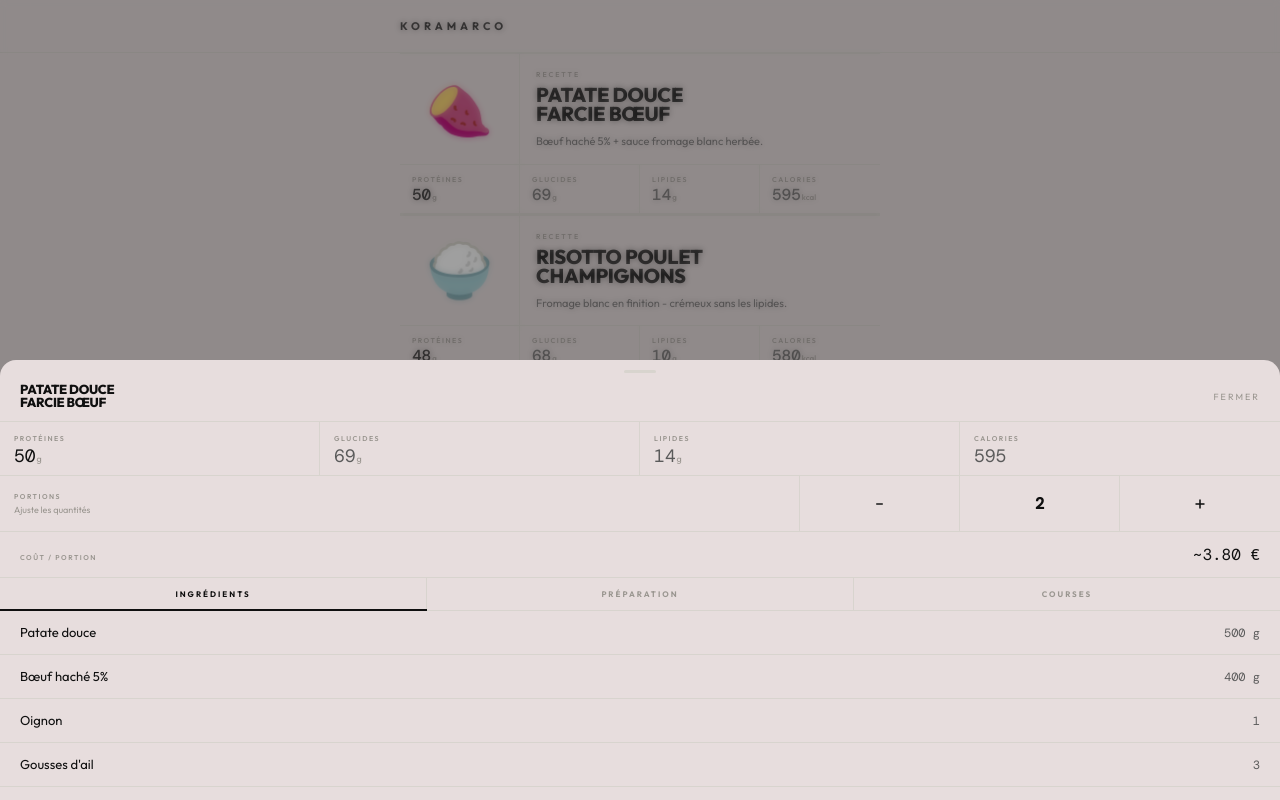
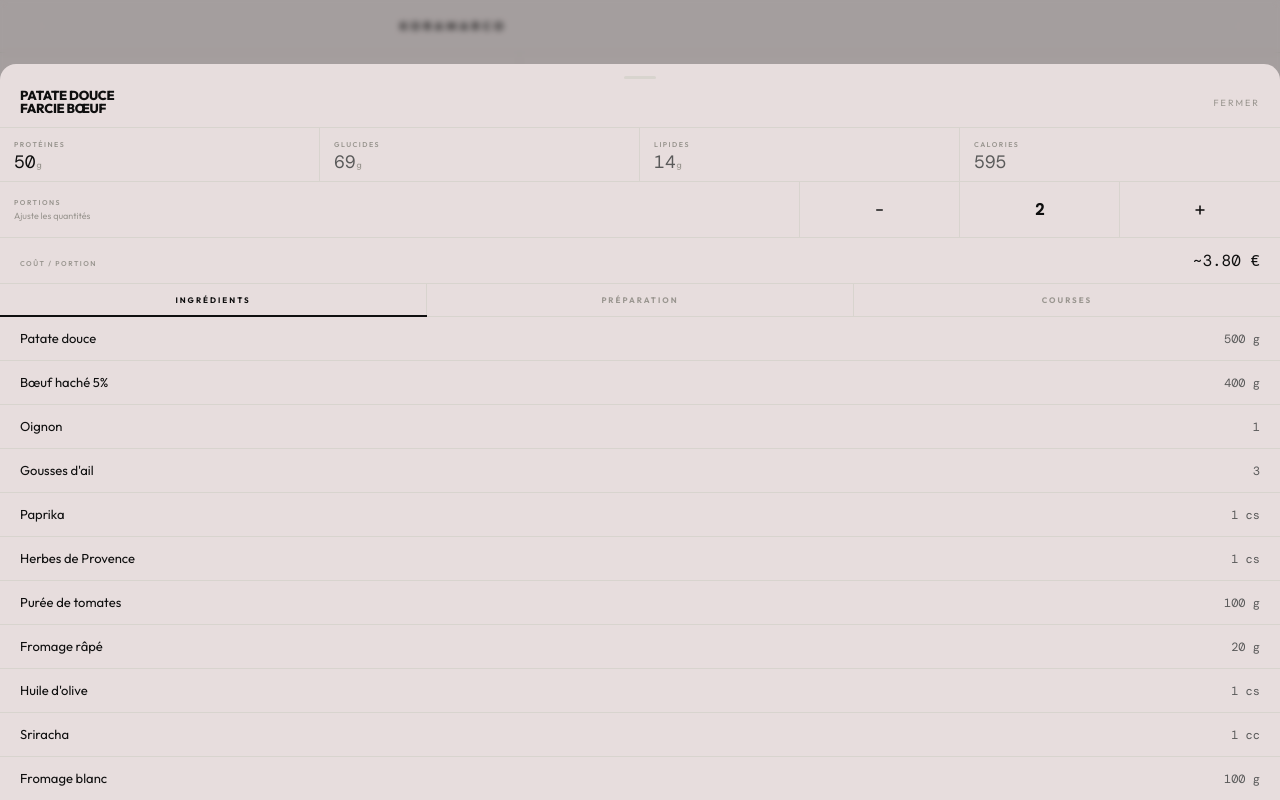
Before and after one commit to NeonBruyant/Macro, a React (Vite) app: page / in a window 1280 px wide. Both pictures are taken after a click on the element 640 px from the left and 133 px from the top of the page. Shown: the top 800 px of the page. Built offline with nearby package versions, Linux system fonts and the light colour scheme.

Commit message:
Update App.jsx

```diff
--- a/src/App.jsx
+++ b/src/App.jsx
@@ -1,5 +1,4 @@
 import { useState, useEffect, useRef, useCallback } from "react";
-import { motion, AnimatePresence, useMotionValue, useTransform } from "framer-motion";
 
 // ── TOKENS - Jacob Turner style ───────────────────────────────────────────────
 const C = {
@@ -274,50 +273,41 @@ function Splash({ onDone }) {
 
 // ── BOTTOM SHEET ─────────────────────────────────────────────────────────────
 function Sheet({ recipe, onClose }) {
-  const innerRef   = useRef(null);
-  const tabSwipeX  = useRef(null);
-  const tabSwipeY  = useRef(null);
-  const [servings, setServings] = useState(recipe.baseServings);
-  const [tab, setTab]           = useState("ingredients");
-  const [open, setOpen]         = useState(true);
+  const innerRef  = useRef(null);
+  const tabSwipeX = useRef(null);
+  const tabSwipeY = useRef(null);
+  const startY    = useRef(null);
+  const [vis,     setVis]      = useState(false);
+  const [closing, setClosing]  = useState(false);
+  const [servings,setServings] = useState(recipe.baseServings);
+  const [tab,     setTab]      = useState("ingredients");
 
-  const TABS    = [{id:"ingredients",label:"INGRÉDIENTS"},{id:"steps",label:"PRÉPARATION"},{id:"shopping",label:"COURSES"}];
-  const tabIdx  = TABS.findIndex(t=>t.id===tab);
-  const ratio   = servings/recipe.baseServings;
-
-  const y = useMotionValue(0);
-  const HALF   = typeof window !== "undefined" ? window.innerHeight * 0.45 : 400;
-  const FULL   = 0;
-  const HIDDEN = typeof window !== "undefined" ? window.innerHeight : 800;
-
-  const overlayOpacity = useTransform(y, [0, HALF], [0.4, 0.1]);
+  const TABS   = [{id:"ingredients",label:"INGRÉDIENTS"},{id:"steps",label:"PRÉPARATION"},{id:"shopping",label:"COURSES"}];
+  const tabIdx = TABS.findIndex(t=>t.id===tab);
+  const ratio  = servings/recipe.baseServings;
 
   useEffect(()=>{
-    document.body.style.overflow = "hidden";
-    return () => { document.body.style.overflow = ""; };
+    requestAnimationFrame(()=>setVis(true));
+    document.body.style.overflow="hidden";
+    return()=>{ document.body.style.overflow=""; };
   },[]);
 
-  const close = useCallback(() => {
-    setOpen(false);
-    setTimeout(onClose, 350);
-  }, [onClose]);
+  const close = useCallback(()=>{
+    setClosing(true);
+    setTimeout(onClose, 320);
+  },[onClose]);
 
-  const onDragEnd = (_, info) => {
-    const cur = y.get();
-    const vel = info.velocity.y;
-    if (vel > 500 || cur > HALF * 0.6) {
-      if (cur < HALF * 0.3) {
-        y.set(HALF); // snap to half
-      } else {
-        close(); // dismiss
-      }
-    } else {
-      // snap to nearest
-      if (cur < HALF / 2) y.set(FULL);
-      else y.set(HALF);
-    }
+  // Drag handle to dismiss only
+  const onHTS=(e)=>{ startY.current=e.touches[0].clientY; };
+  const onHTM=(e)=>{};
+  const onHTE=(e)=>{
+    if(startY.current===null) return;
+    const dy=e.changedTouches[0].clientY-startY.current;
+    if(dy>80) close();
+    startY.current=null;
   };
 
+  // Tab swipe
   const onTabTS=(e)=>{ tabSwipeX.current=e.touches[0].clientX; tabSwipeY.current=e.touches[0].clientY; };
   const onTabTE=(e)=>{
     if(tabSwipeX.current===null) return;
@@ -336,53 +326,29 @@ function Sheet({ recipe, onClose }) {
   };
 
   return (
-    <AnimatePresence>
-      {open && (
     <div style={{position:"fixed",inset:0,zIndex:300,display:"flex",flexDirection:"column",justifyContent:"flex-end"}}>
-
-          {/* backdrop */}
-          <motion.div
-            onClick={close}
-            style={{position:"absolute",inset:0,background:"rgba(15,15,15,1)",opacity:overlayOpacity,backdropFilter:"blur(3px)"}}
-          />
-
-          {/* sheet */}
-          <motion.div
-            drag="y"
-            dragConstraints={{top:0, bottom:HALF}}
-            dragElastic={{top:0.05, bottom:0.3}}
-            onDragEnd={onDragEnd}
-            style={{
-              y,
-              position:"relative",zIndex:1,
-              background:C.bg,
+      <div onClick={close} style={{position:"absolute",inset:0,background:"rgba(15,15,15,0.3)",opacity:vis&&!closing?1:0,transition:"opacity 0.3s",backdropFilter:"blur(3px)"}}/>
+      <div style={{
+        position:"relative",zIndex:1,background:C.bg,
         borderRadius:"16px 16px 0 0",
-              height:"100vh",
-              display:"flex",flexDirection:"column",
-              touchAction:"none",
-            }}
-            initial={{y: HALF}}
-            animate={{y: HALF}}
-            exit={{y: HIDDEN, transition:{duration:0.3}}}
-            transition={{type:"spring", damping:30, stiffness:300}}
-          >
-            {/* handle */}
-            <div style={{padding:"10px 0 0",display:"flex",justifyContent:"center",flexShrink:0,cursor:"grab"}}>
+        maxHeight:"92vh",display:"flex",flexDirection:"column",
+        transform:vis&&!closing?"translateY(0)":"translateY(100%)",
+        transition:"transform 0.35s cubic-bezier(.32,0,.15,1)",
+      }}>
+        {/* handle — drag zone */}
+        <div onTouchStart={onHTS} onTouchMove={onHTM} onTouchEnd={onHTE}
+          style={{padding:"12px 0 0",display:"flex",justifyContent:"center",flexShrink:0,cursor:"grab",touchAction:"none"}}>
           <div style={{width:32,height:3,borderRadius:2,background:C.light}}/>
         </div>
 
-            {/* title row */}
+        {/* title */}
         <div style={{display:"flex",justifyContent:"space-between",alignItems:"center",padding:"10px 20px 12px",borderBottom:"1px solid "+C.light,flexShrink:0}}>
           <div style={{fontFamily:C.font,fontSize:13,fontWeight:800,color:C.text,letterSpacing:-0.3,textTransform:"uppercase",lineHeight:1,whiteSpace:"pre-line"}}>{recipe.title}</div>
           <div onClick={close} style={{fontFamily:C.font,fontSize:9,color:C.muted,letterSpacing:2,cursor:"pointer",textTransform:"uppercase",flexShrink:0,marginLeft:12}}>FERMER</div>
         </div>
 
-            {/* scrollable content — drag only on handle, scroll inside */}
-            <div
-              ref={innerRef}
-              onTouchStart={e=>e.stopPropagation()}
-              style={{flex:1,overflowY:"auto",WebkitOverflowScrolling:"touch"}}
-            >
+        <div ref={innerRef} style={{overflowY:"auto",WebkitOverflowScrolling:"touch",flex:1}}>
+
           {/* MACROS */}
           <div style={{display:"flex",borderBottom:"1px solid "+C.light}}>
             {[
@@ -432,7 +398,6 @@ function Sheet({ recipe, onClose }) {
             <div style={{overflow:"hidden"}}>
               <div style={{display:"flex",width:"300%",transform:"translateX(calc(-"+(tabIdx*(100/3))+"%))",transition:"transform 0.3s cubic-bezier(.4,0,.2,1)"}}>
 
-                    {/* INGRÉDIENTS */}
                 <div style={{width:"33.333%",flexShrink:0}}>
                   {recipe.ingredients.map((ing,i)=>(
                     <div key={ing.id} style={{display:"flex",justifyContent:"space-between",alignItems:"baseline",padding:"13px 20px",borderBottom:"1px solid "+C.light}}>
@@ -442,7 +407,6 @@ function Sheet({ recipe, onClose }) {
                   ))}
                 </div>
 
-                    {/* PRÉPARATION */}
                 <div style={{width:"33.333%",flexShrink:0}}>
                   {(recipe.steps&&recipe.steps.length>0
                     ? recipe.steps
@@ -460,7 +424,6 @@ function Sheet({ recipe, onClose }) {
                   ))}
                 </div>
 
-                    {/* COURSES */}
                 <div style={{width:"33.333%",flexShrink:0}}>
                   {recipe.ingredients.map((ing,i)=>(
                     <div key={ing.id} style={{display:"flex",justifyContent:"space-between",alignItems:"baseline",padding:"13px 20px",borderBottom:"1px solid "+C.light}}>
@@ -478,10 +441,8 @@ function Sheet({ recipe, onClose }) {
             </div>
           </div>
         </div>
-          </motion.div>
       </div>
-      )}
-    </AnimatePresence>
+    </div>
   );
 }
 
@@ -523,7 +484,7 @@ function GenModal({ onClose, onAdd }) {
 function RecipeCard({ r, onClick, i }) {
   return (
     <div onClick={()=>onClick(r)}
-      style={{background:"transparent",borderRadius:0,overflow:"hidden",cursor:"pointer",borderTop:"1px solid "+C.light,borderBottom:"1px solid "+C.light,animationName:"up",animationDuration:"0.35s",animationDelay:(i*0.05)+"s",animationFillMode:"both",WebkitTapHighlightColor:"transparent"}}>
+      style={{background:"transparent",borderRadius:0,overflow:"hidden",cursor:"pointer",marginBottom:16,animationName:"up",animationDuration:"0.35s",animationDelay:(i*0.05)+"s",animationFillMode:"both",WebkitTapHighlightColor:"transparent"}}>
 
       {/* main area - image left, title right */}
       <div style={{display:"flex",borderBottom:"1px solid "+C.light}}>
@@ -613,7 +574,7 @@ export default function App() {
             navSwipeX.current=null;navSwipeY.current=null;
           }}
           style={{maxWidth:480,margin:"0 auto",overflow:"hidden"}}>
-          <div style={{display:"flex",width:(PROTEIN_NAV.length*100)+"%",transform:"translateX(calc(-"+(navIdx*(100/PROTEIN_NAV.length))+"%))",transition:"transform 0.32s cubic-bezier(.4,0,.2,1)"}}>
+          <div style={{display:"flex",width:(PROTEIN_NAV.length*100)+"%",transform:"translateX(calc(-"+(navIdx*(100/PROTEIN_NAV.length))+"%))",transition:"transform 0.32s cubic-bezier(.4,0,.2,1)",alignItems:"flex-start"}}>
             {PROTEIN_NAV.map((n)=>{
               const panelRecipes=recipes.filter(r=>matchNav(r,n.id));
               return (
```
Lines whose indentation alone changed are shown as unchanged.
